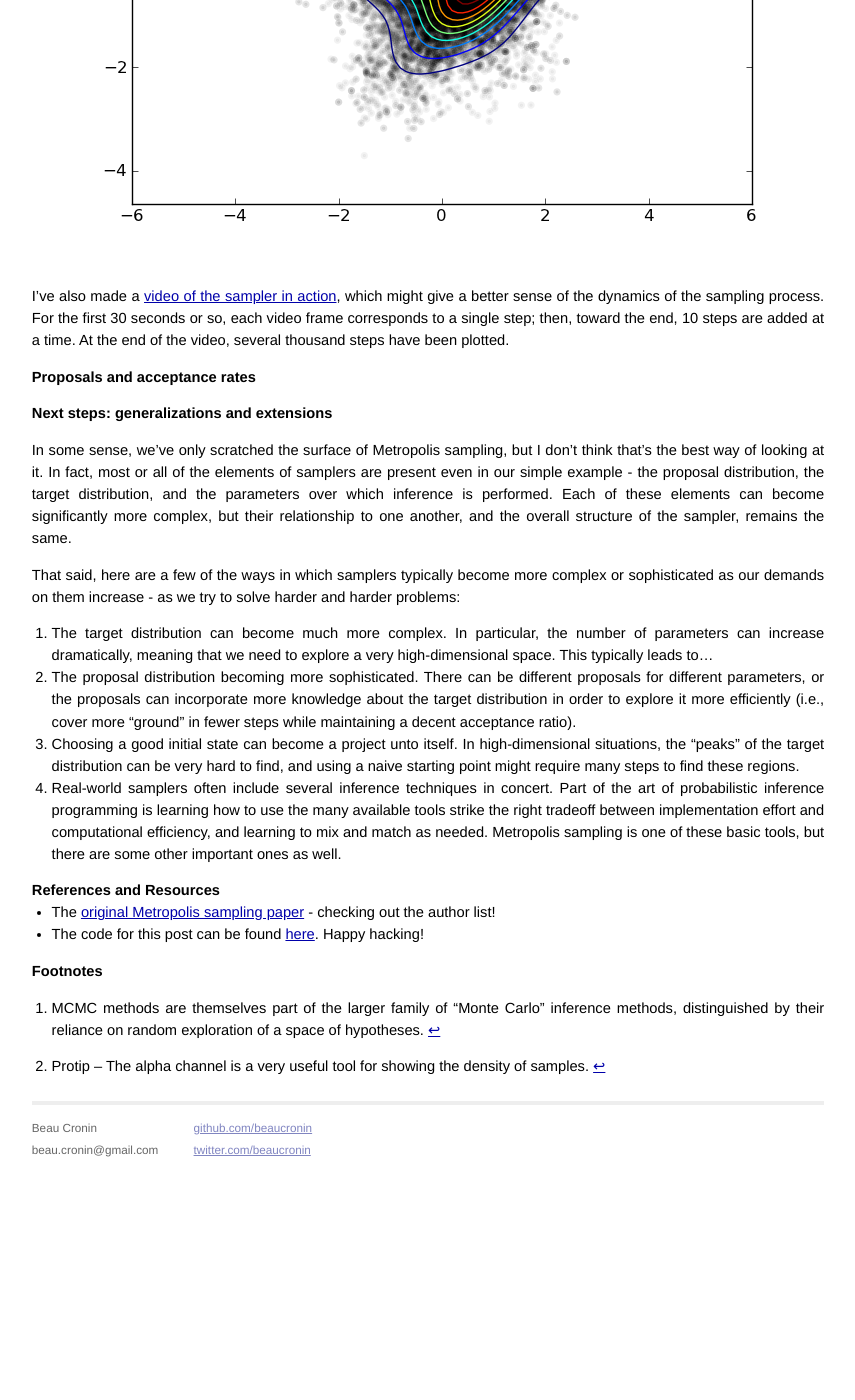
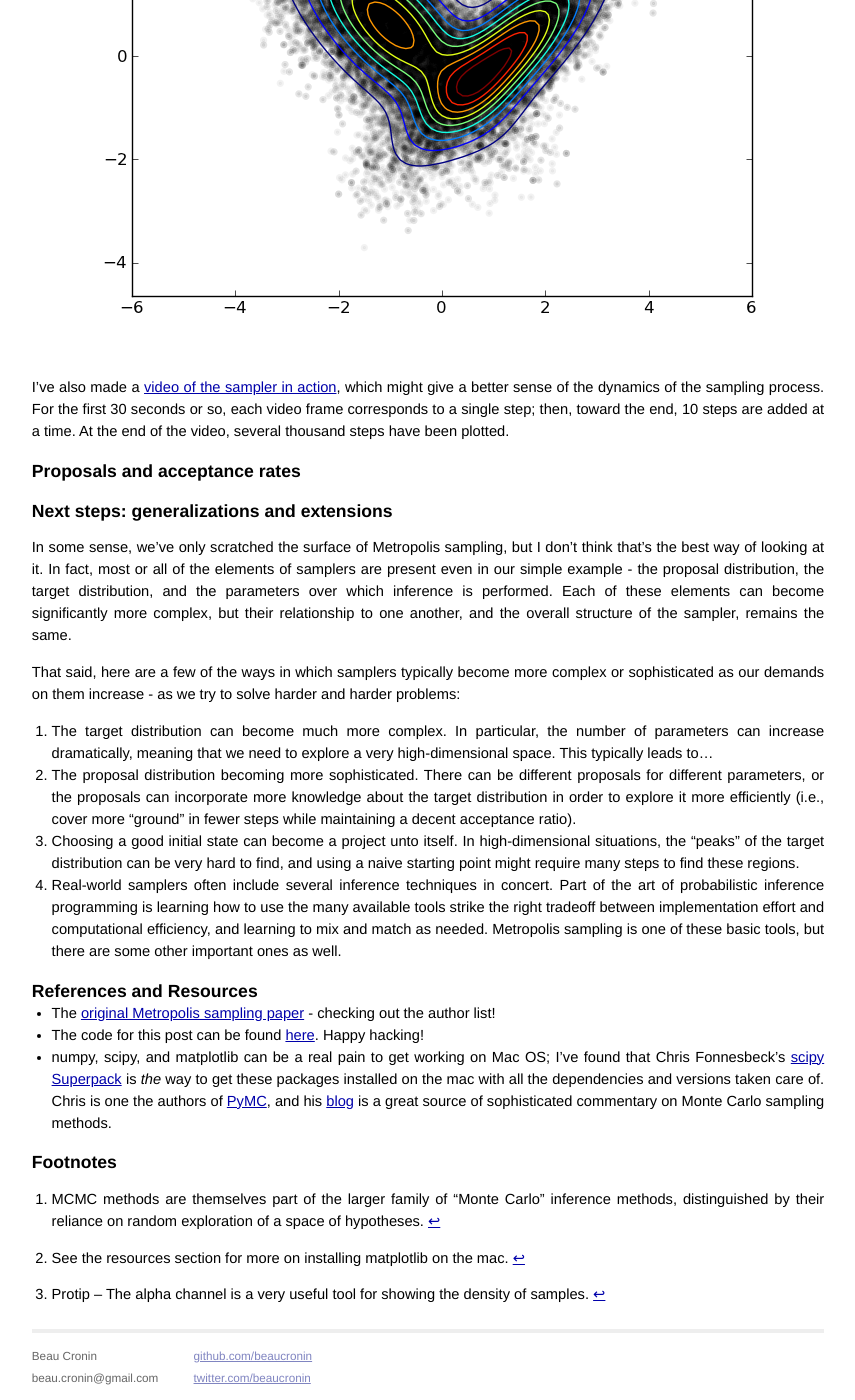
Before and after one commit to beaucronin/beaucronin.github.com, a Jekyll site: the page built from _posts/2011-10-04-metropolis-made-easy.markdown, in a window 1280 px wide and 1400 px high, scrolled down 6051 px. Shown: the whole window, without its empty margins (212-1067 px from the left). Built offline with Jekyll 4.4.1, drawn with Linux system fonts in a browser that asks for light colours; before the commit the page ends 7223 px from its top, so only the background shows below that; some of the changed text lies outside the part shown.

Commit message:
css and content

```diff
--- a/_posts/2011-10-04-metropolis-made-easy.markdown
+++ b/_posts/2011-10-04-metropolis-made-easy.markdown
@@ -8,7 +8,7 @@
 # Metropolis Sampling Made Easy
 
 ## Introduction
-Metropolis sampling is one of a family of inference methods, collectively known as Markov chain Monte Carlo (**MCMC**). [^1]  In its most fundamental form, Metropolis sampling is very simple - it can be implemented in just a few lines of code. But the basic recipe can be used as a building block in very sophisticated and powerful inference schemes.
+Metropolis sampling is one of a family of inference methods, collectively known as Markov chain Monte Carlo (**MCMC**).[^1]  In its most fundamental form, Metropolis sampling is very simple - it can be implemented in just a few lines of code. But the basic recipe can be used as a building block in very sophisticated and powerful inference schemes.
 
 MCMC is one of the fundamental approaches to sampling. In general, it can be very hard to draw random samples from complex, high-dimensional probability distributions. MCMC methods get around this by taking a random walk through the space defined by the parameters of the distribution in question. Through the miracle of **detailed balance**, they guarantee that - if run long enough - they will explore the space in proportion to its probability density.
 
@@ -25,13 +25,15 @@
 
 <script src="https://gist.github.com/1258210.js?file=gistfile1.py"></script>
 
+FIXME discuss acceptance rule, acceptance rate
+
 While Metropolis sampling can be used in many applications, it is very commonly applied in **Bayesian statistical inference**.  In this setting, the target distribution is usually the **posterior distribution** on the model parameters.  That is, the space that we are searching through, denoted by `x` in the pseudocode above, corresponds to the parameters of the model. The target distribution is therefore a function of the observed data and the prior distribution on those parameters.
 
 The proposal distribution is the most interesting aspect of the Metropolis sampler. As long as some very general requirements are obeyed, the proposal distribution can be anything and the sampler will be guaranteed to explore the entire target distribution if it is run long enough. But the key phrase there is *if it is run long enough* -- a sampler with a poorly-chosen proposal scheme will take until the end of time to sample from even a simple target distribution.
 
-In a Metropolis sampler, the proposal distribution must be *symmetric* -- i.e., the probability of moving from `x` to `x*` must be the same as moving from `x*` to `x`.  The normal distribution centered on the
+In a Metropolis sampler, the proposal distribution must be *symmetric* -- i.e., the probability of moving from `x` to `x*` must be the same as moving from `x*` to `x`.  Our sampler will use a normal distribution centered on the current value of `x`, which does satisfy this requirement. A generalization of the Metropolis sampling algorithm, called Metropolis-Hastings, removes this constraint at the expense of some added complexity in the acceptance rule.
 
-Code for a simple but complete Metropolis sampler is [here](https://github.com/beaucronin/npblog_code/blob/master/examples/metropolis.py). In the next section, we'll take a look at the output of that sampler, as plotted with some [simple matplotlib commands](https://github.com/beaucronin/npblog_code/blob/master/examples/make_metropolis_plots.py).
+Code for a simple but complete Metropolis sampler is [here](https://github.com/beaucronin/npblog_code/blob/master/examples/metropolis.py). In the next section, we'll take a look at the output of that sampler, as plotted with some [simple matplotlib commands](https://github.com/beaucronin/npblog_code/blob/master/examples/make_metropolis_plots.py).[^3]
 
 ## Running the sampler and looking at the output
 First, we'll start the sampler at (0, 0) and run it for 10 steps:
@@ -47,7 +49,7 @@
 ![image](img/metropolis/out_4.png)
 ![image](img/metropolis/out_5.png)
 
-In the following figures, I've changed the plotting so that each step is shown by a translucent dot, and the connecting lines are omitted for clarity. [^2] This kind of plot gives a more direct sense of the spatial density of the samples - higher-probabilty regions are darker - and it becomes increasingly obvious that the sampler is providing a better and better approximation of the target distribution:
+In the following figures, I've changed the plotting so that each step is shown by a translucent dot, and the connecting lines are omitted for clarity.[^2] This kind of plot gives a more direct sense of the spatial density of the samples - higher-probabilty regions are darker - and it becomes increasingly obvious that the sampler is providing a better and better approximation of the target distribution:
 
 ![image](img/metropolis/out_6.png)
 ![image](img/metropolis/out_7.png)
@@ -72,6 +74,7 @@
 
 - The [original Metropolis sampling paper](http://home.gwu.edu/~stroud/classics/Metropolis53.pdf) - checking out the author list!
 - The code for this post can be found [here](https://github.com/beaucronin/npblog_code). Happy hacking!
+- numpy, scipy, and matplotlib can be a real pain to get working on Mac OS; I've found that Chris Fonnesbeck's [scipy Superpack](http://stronginference.com/scipy-superpack/) is *the* way to get these packages installed on the mac with all the dependencies and versions taken care of. Chris is one the authors of [PyMC](http://code.google.com/p/pymc/), and his [blog](http://stronginference.com/) is a great source of sophisticated commentary on Monte Carlo sampling methods.
 
 ## Footnotes
 
@@ -79,3 +82,5 @@
       distinguished by their reliance on random exploration of a space of hypotheses.
 
 [^2]: Protip -- The alpha channel is a very useful tool for showing the density of samples.
+
+[^3]: See the resources section for more on installing matplotlib on the mac.
--- a/css/screen.css
+++ b/css/screen.css
@@ -19,6 +19,7 @@
   background-color: white;
   font: 13.34px 'helvetica neue', arial, clean, sans-serif;
   *font-size: small;
+  font-weight: 200;
   text-align: center;
 }
 
@@ -32,6 +33,7 @@
 }
 
 h2 {
+  font-size: 120%;
   margin-top: 1em;
 }
 
```
